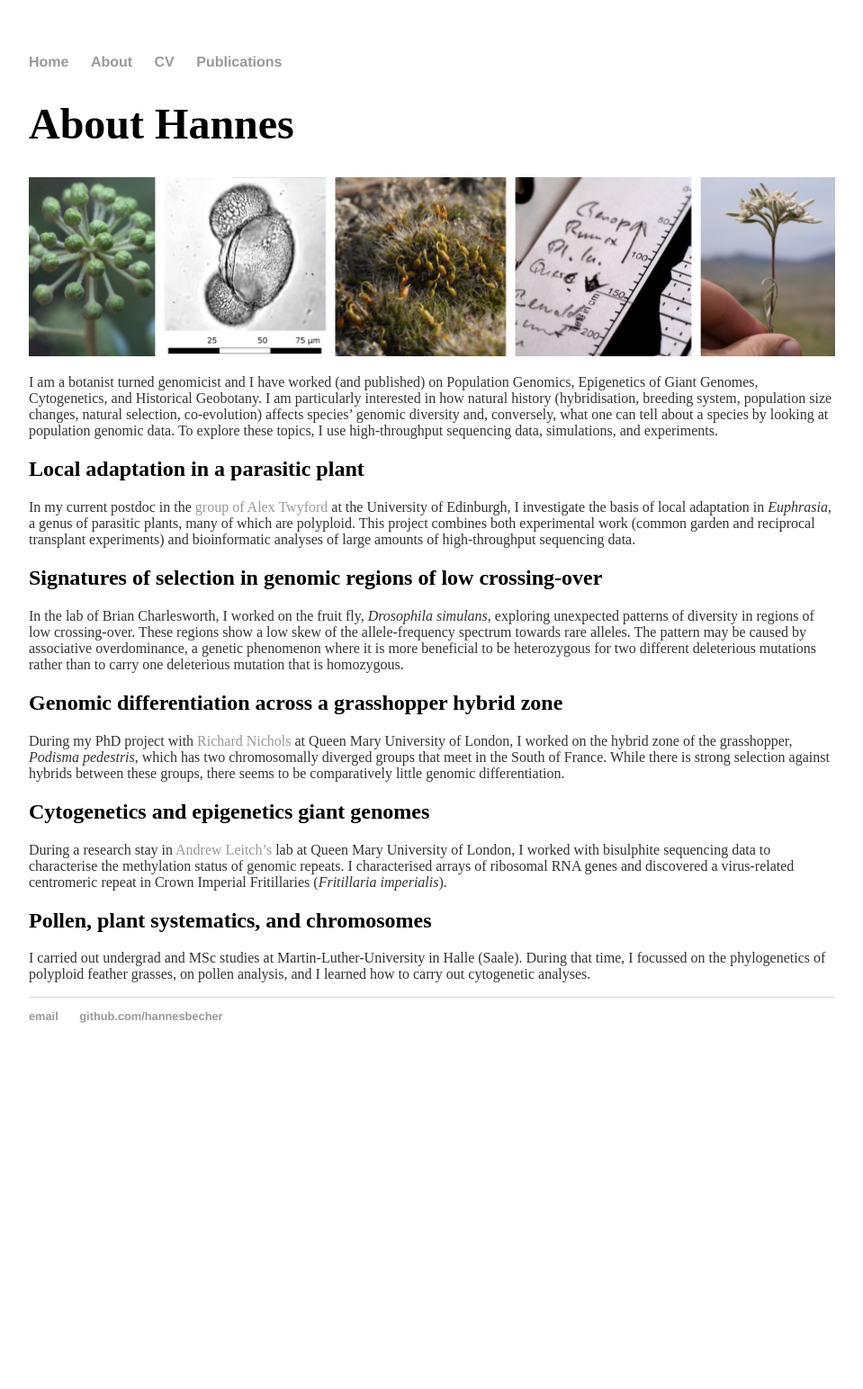
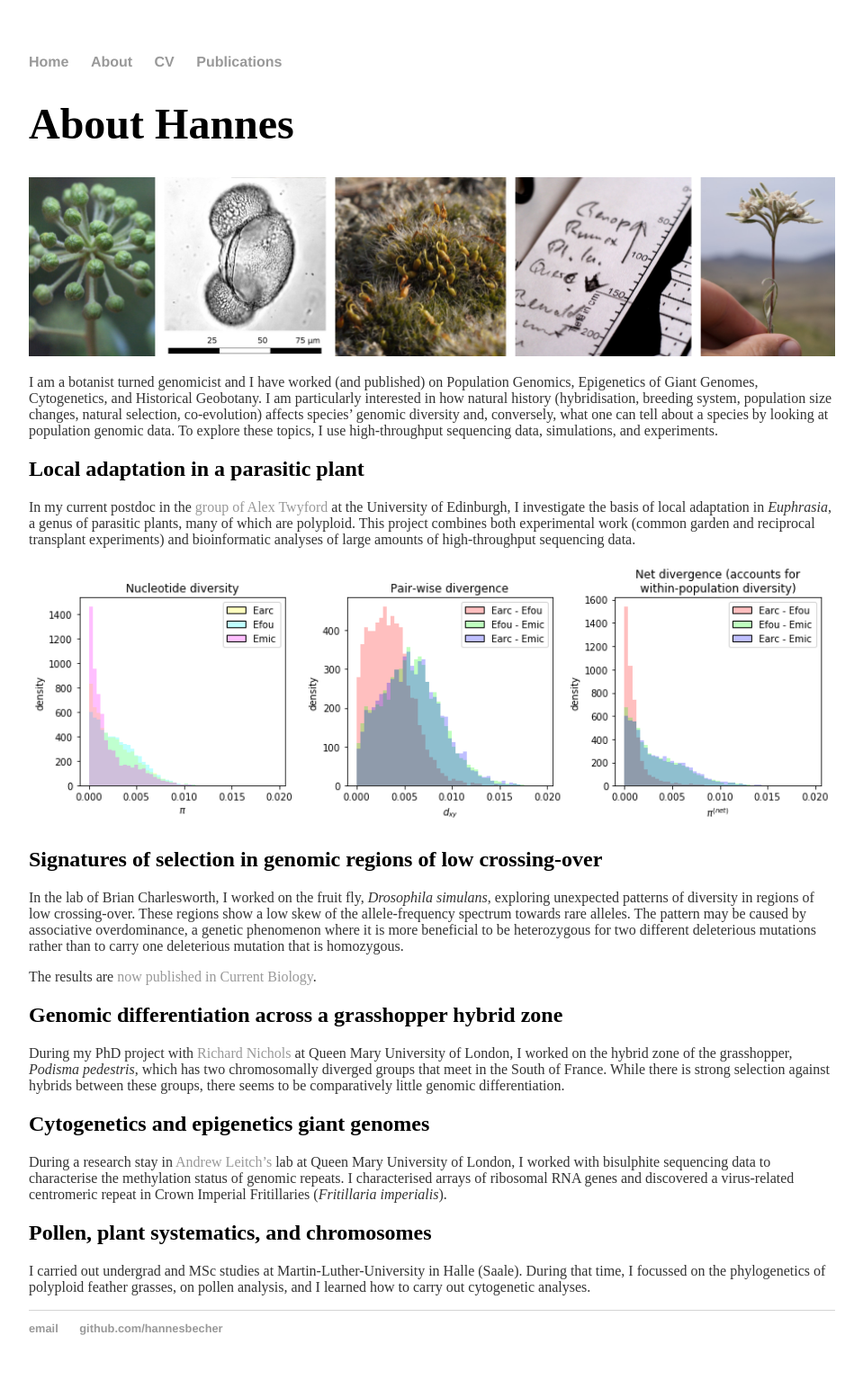
Before and after one commit to hannesbecher/hannesbecher.github.io, a Jekyll site: the page built from about/index.md, in a window 1280 px wide. Shown: the whole page at 90% size, without its empty margins (160-1119 px from the left). Built offline with Jekyll 4.4.1, drawn with Linux system fonts in a browser that asks for light colours; before the commit the page ends 1197 px from its top, so only the background shows below that.

Commit message:
Update index.md

```diff
--- a/about/index.md
+++ b/about/index.md
@@ -14,8 +14,12 @@ I am a botanist turned genomicist and I have worked (and published) on Populatio
 ## Local adaptation in a parasitic plant
 In my current postdoc in the [group of Alex Twyford](http://twyford.bio.ed.ac.uk) at the University of Edinburgh, I investigate the basis of local adaptation in *Euphrasia*, a genus of parasitic plants, many of which are polyploid. This project combines both experimental work (common garden and reciprocal transplant experiments) and bioinformatic analyses of large amounts of high-throughput sequencing data.
 
+![pairwise stats](../img/FI_disomic.png)
+
 ## Signatures of selection in genomic regions of low crossing-over
 In the lab of Brian Charlesworth, I worked on the fruit fly, *Drosophila simulans*, exploring unexpected patterns of diversity in regions of low crossing-over. These regions show a low skew of the allele-frequency spectrum towards rare alleles. The pattern may be caused by associative overdominance, a genetic phenomenon where it is more beneficial to be heterozygous for two different deleterious mutations rather than to carry one deleterious mutation that is homozygous.
+
+The results are [now published in Current Biology](https://authors.elsevier.com/a/1aME23QW8RqLBN).
 
 ## Genomic differentiation across a grasshopper hybrid zone
 During my PhD project with [Richard Nichols](https://www.qmul.ac.uk/sbcs/staff/richardnichols.html) at Queen Mary University of London, I worked on the hybrid zone of the grasshopper, *Podisma pedestris*, which has two chromosomally diverged groups that meet in the South of France. While there is strong selection against hybrids between these groups, there seems to be comparatively little genomic differentiation.
```
